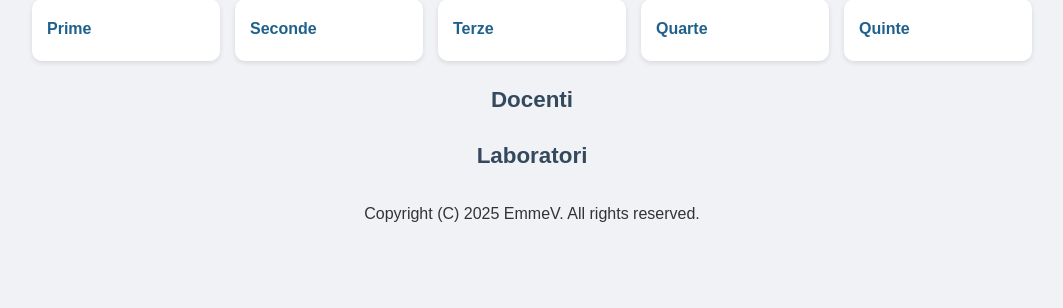
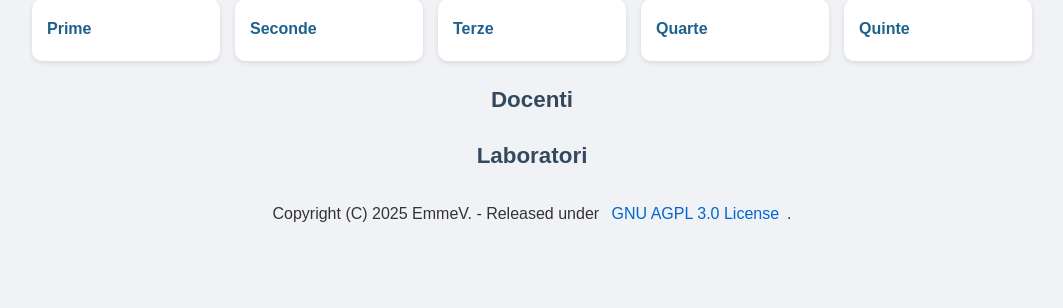
Before and after one commit to theitaliandeveloper/orario, a PHP site: page / in a window 1280 px wide. Shown: the part 195-503 px from the top of the page, without its empty margins (108-1171 px from the left). Run offline with PHP 8.4, Linux system fonts and the light colour scheme; data that the repository does not hold is empty.

Commit message:
Testo del copyright

```diff
--- a/htdocs/admin/classes.php
+++ b/htdocs/admin/classes.php
@@ -57,7 +57,7 @@ if (isset($_GET['delete'])) {
     <p>
       Nota: Questa pagina si vede meglio da computer desktop. Se sei da computer, puoi ignorare questo messaggio.
     </p>
-    <p style="text-align: center;">Copyright (C) 2025 EmmeV. All rights reserved.</p>
+    <p style="text-align: center;">Copyright (C) 2025 EmmeV. - Released under <a href="https://git.vichingo455.freeddns.org/emmev-code/orario/src/branch/stable/LICENSE.txt" target="_blank">GNU AGPL 3.0 License</a>.</p>
   </div>
 </body>
 </html>
--- a/htdocs/admin/index.php
+++ b/htdocs/admin/index.php
@@ -34,7 +34,7 @@ if (!isset($_SESSION['admin'])) {
     <p>
       Nota: Questa pagina si vede meglio da computer desktop. Se sei da computer, puoi ignorare questo messaggio.
     </p>
-    <p style="text-align: center;">Copyright (C) 2025 EmmeV. All rights reserved.</p>
+    <p style="text-align: center;">Copyright (C) 2025 EmmeV. - Released under <a href="https://git.vichingo455.freeddns.org/emmev-code/orario/src/branch/stable/LICENSE.txt" target="_blank">GNU AGPL 3.0 License</a>.</p>
   </div>
 </body>
 </html>
--- a/htdocs/admin/subjects.php
+++ b/htdocs/admin/subjects.php
@@ -72,7 +72,7 @@ if (isset($_GET['delete'])) {
     <p>
       Nota: Questa pagina si vede meglio da computer desktop. Se sei da computer, puoi ignorare questo messaggio.
     </p>
-    <p style="text-align: center;">Copyright (C) 2025 EmmeV. All rights reserved.</p>
+    <p style="text-align: center;">Copyright (C) 2025 EmmeV. - Released under <a href="https://git.vichingo455.freeddns.org/emmev-code/orario/src/branch/stable/LICENSE.txt" target="_blank">GNU AGPL 3.0 License</a>.</p>
 </div>
 
 </body>
--- a/htdocs/admin/timetable.php
+++ b/htdocs/admin/timetable.php
@@ -155,7 +155,7 @@ if ($class_id > 0) {
     <p style="text-align: center;">
       Nota: Questa pagina si vede meglio da computer desktop. Se sei da computer, puoi ignorare questo messaggio.
     </p>
-    <p style="text-align: center;">Copyright (C) 2025 EmmeV. All rights reserved.</p>
+    <p style="text-align: center;">Copyright (C) 2025 EmmeV. - Released under <a href="https://git.vichingo455.freeddns.org/emmev-code/orario/src/branch/stable/LICENSE.txt" target="_blank">GNU AGPL 3.0 License</a>.</p>
 </div>
 
 <script>
--- a/htdocs/docenti.php
+++ b/htdocs/docenti.php
@@ -71,6 +71,6 @@ if ($res->num_rows === 0) {
     }
     ?>
   </table>
-<p style="text-align: center;">Copyright (C) 2025 EmmeV. All rights reserved.</p>
+<p style="text-align: center;">Copyright (C) 2025 EmmeV. - Released under <a href="https://git.vichingo455.freeddns.org/emmev-code/orario/src/branch/stable/LICENSE.txt" target="_blank">GNU AGPL 3.0 License</a>.</p>
 </body>
 </html>
--- a/htdocs/index.php
+++ b/htdocs/index.php
@@ -66,6 +66,6 @@ while($row = $res->fetch_assoc()){
 ?>
 </div>
 
-<p style="text-align: center;">Copyright (C) 2025 EmmeV. All rights reserved.</p>
+<p style="text-align: center;">Copyright (C) 2025 EmmeV. - Released under <a href="https://git.vichingo455.freeddns.org/emmev-code/orario/src/branch/stable/LICENSE.txt" target="_blank">GNU AGPL 3.0 License</a>.</p>
 </body>
 </html>
--- a/htdocs/studenti.php
+++ b/htdocs/studenti.php
@@ -66,6 +66,6 @@ if ($res->num_rows === 0) {
     }
     ?>
   </table>
-<p style="text-align: center;">Copyright (C) 2025 EmmeV. All rights reserved.</p>
+<p style="text-align: center;">Copyright (C) 2025 EmmeV. - Released under <a href="https://git.vichingo455.freeddns.org/emmev-code/orario/src/branch/stable/LICENSE.txt" target="_blank">GNU AGPL 3.0 License</a>.</p>
 </body>
 </html>
```
Also changed, not shown: 1 other file.
